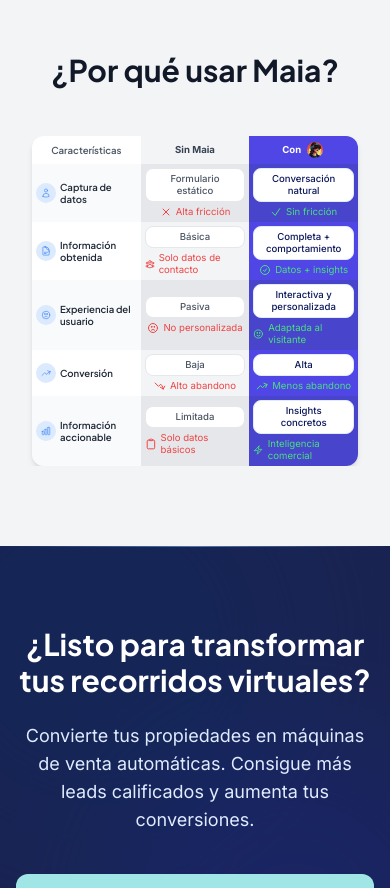
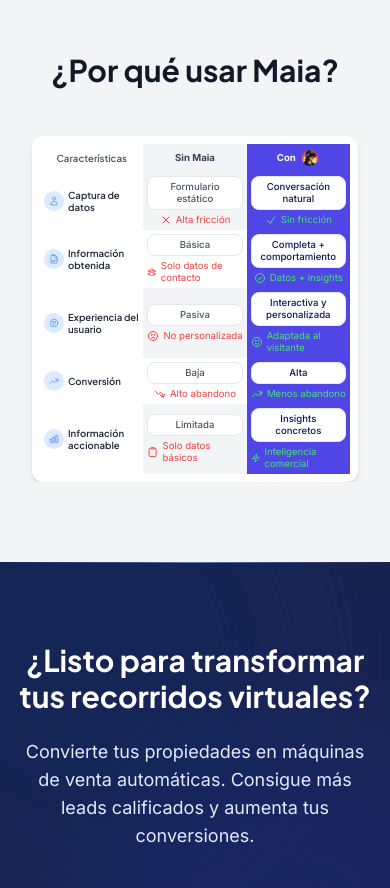
Before and after one commit to yosoyelfede/landing_maia, a Next.js app: page /como-funciona in a window 390 px wide. Shown: the part 4200-5088 px from the top of the page. Built offline with nearby package versions, Linux system fonts and the light colour scheme.

Commit message:
Fix table shading for better appearance on mobile

```diff
--- a/app/como-funciona/page.jsx
+++ b/app/como-funciona/page.jsx
@@ -477,7 +477,7 @@
               {/* Mobile-optimized Comparison Table with more padding */}
               <div className="overflow-x-auto -mx-0 px-4 sm:mx-0">
                 <div className="inline-block min-w-[94%] sm:min-w-[96%] sm:px-0 align-middle mx-auto">
-                  <div className="min-w-full overflow-hidden rounded-xl shadow-md">
+                  <div className="min-w-full overflow-hidden rounded-xl shadow-md p-2 sm:p-3 bg-white">
                     {/* Headers */}
                     <div className="grid grid-cols-3 overflow-hidden">
                       <div className="bg-white p-1 sm:p-2 md:p-3 flex items-center justify-center">
@@ -493,8 +493,8 @@
                         </div>
                       </div>
 
-                      {/* Row 1 - Darker */}
-                      <div className="bg-gray-50 p-1 sm:p-2 md:p-3 flex items-center">
+                      {/* Row 1 */}
+                      <div className="bg-white p-1 sm:p-2 md:p-3 flex items-center">
                         <div className="flex items-center">
                           <div className="w-5 h-5 sm:w-6 sm:h-6 md:w-10 md:h-10 rounded-full bg-blue-100 flex-shrink-0 flex items-center justify-center mr-1 sm:mr-2 md:mr-3">
                             <svg xmlns="http://www.w3.org/2000/svg" fill="none" viewBox="0 0 24 24" strokeWidth={1.5} stroke="currentColor" className="w-2.5 h-2.5 sm:w-3 sm:h-3 md:w-5 md:h-5 text-blue-500">
@@ -504,7 +504,7 @@
                           <h3 className="font-semibold text-gray-800 text-xxxs sm:text-xs md:text-base">Captura de datos</h3>
                         </div>
                       </div>
-                      <div className="bg-gray-200 p-1 sm:p-2 md:p-3">
+                      <div className="bg-gray-100 p-1 sm:p-2 md:p-3">
                         <div className="flex flex-col items-center justify-center h-full">
                           <div className="bg-white px-2 py-1 sm:px-3 sm:py-2 rounded-lg text-gray-600 text-xxxs sm:text-xs border border-gray-200 w-full text-center font-medium mb-1 sm:mb-2">
                             Formulario estático
@@ -517,7 +517,7 @@
                           </div>
                         </div>
                       </div>
-                      <div className="bg-[#4845CC] p-1 sm:p-2 md:p-3">
+                      <div className="bg-[#4F46E5] p-1 sm:p-2 md:p-3">
                         <div className="flex flex-col items-center justify-center h-full">
                           <div className="bg-white px-2 py-1 sm:px-3 sm:py-2 rounded-lg text-primary-700 text-xxxs sm:text-xs border border-primary-100 w-full text-center font-medium mb-1 sm:mb-2">
                             Conversación natural
@@ -531,7 +531,7 @@
                         </div>
                       </div>
 
-                      {/* Row 2 - Lighter */}
+                      {/* Row 2 */}
                       <div className="bg-white p-1 sm:p-2 md:p-3 flex items-center">
                         <div className="flex items-center">
                           <div className="w-5 h-5 sm:w-6 sm:h-6 md:w-10 md:h-10 rounded-full bg-blue-100 flex-shrink-0 flex items-center justify-center mr-1 sm:mr-2 md:mr-3">
@@ -542,7 +542,7 @@
                           <h3 className="font-semibold text-gray-800 text-xxxs sm:text-xs md:text-base">Información obtenida</h3>
                         </div>
                       </div>
-                      <div className="bg-gray-100 p-1 sm:p-2 md:p-3">
+                      <div className="bg-white p-1 sm:p-2 md:p-3">
                         <div className="flex flex-col items-center justify-center h-full">
                           <div className="bg-white px-2 py-1 sm:px-3 sm:py-2 rounded-lg text-gray-600 text-xxxs sm:text-xs border border-gray-200 w-full text-center font-medium mb-1 sm:mb-2">
                             Básica
@@ -569,8 +569,8 @@
                         </div>
                       </div>
 
-                      {/* Row 3 - Darker */}
-                      <div className="bg-gray-50 p-1 sm:p-2 md:p-3 flex items-center">
+                      {/* Row 3 */}
+                      <div className="bg-white p-1 sm:p-2 md:p-3 flex items-center">
                         <div className="flex items-center">
                           <div className="w-5 h-5 sm:w-6 sm:h-6 md:w-10 md:h-10 rounded-full bg-blue-100 flex-shrink-0 flex items-center justify-center mr-1 sm:mr-2 md:mr-3">
                             <svg xmlns="http://www.w3.org/2000/svg" fill="none" viewBox="0 0 24 24" strokeWidth={1.5} stroke="currentColor" className="w-2.5 h-2.5 sm:w-3 sm:h-3 md:w-5 md:h-5 text-blue-500">
@@ -580,7 +580,7 @@
                           <h3 className="font-semibold text-gray-800 text-xxxs sm:text-xs md:text-base">Experiencia del usuario</h3>
                         </div>
                       </div>
-                      <div className="bg-gray-200 p-1 sm:p-2 md:p-3">
+                      <div className="bg-gray-100 p-1 sm:p-2 md:p-3">
                         <div className="flex flex-col items-center justify-center h-full">
                           <div className="bg-white px-2 py-1 sm:px-3 sm:py-2 rounded-lg text-gray-600 text-xxxs sm:text-xs border border-gray-200 w-full text-center font-medium mb-1 sm:mb-2">
                             Pasiva
@@ -593,13 +593,13 @@
                           </div>
                         </div>
                       </div>
-                      <div className="bg-[#4845CC] p-1 sm:p-2 md:p-3">
+                      <div className="bg-[#4F46E5] p-1 sm:p-2 md:p-3">
                         <div className="flex flex-col items-center justify-center h-full">
                           <div className="bg-white px-2 py-1 sm:px-3 sm:py-2 rounded-lg text-primary-700 text-xxxs sm:text-xs border border-primary-100 w-full text-center font-medium mb-1 sm:mb-2">
                             Interactiva y personalizada
                           </div>
                           <div className="flex items-center">
-                            <svg xmlns="http://www.w3.org/2000/svg" fill="none" viewBox="0 0 24 24" strokeWidth={2} stroke="currentColor" className="w-3 h-3 sm:w-4 sm:h-4 mr-1 text-green-400">
+                            <svg xmlns="http://www.w3.org/2000/svg" fill="none" viewBox="0 0 24 24" strokeWidth={2} stroke="currentColor" className="w-3 h-3 sm:w-4 sm:h-4 mr-1 text-green-400 flex-shrink-0 self-center">
                               <path strokeLinecap="round" strokeLinejoin="round" d="M15.182 15.182a4.5 4.5 0 01-6.364 0M21 12a9 9 0 11-18 0 9 9 0 0118 0zM9.75 9.75c0 .414-.168.75-.375.75S9 10.164 9 9.75 9.168 9 9.375 9s.375.336.375.75zm-.375 0h.008v.015h-.008V9.75zm5.625 0c0 .414-.168.75-.375.75s-.375-.336-.375-.75.168-.75.375-.75.375.336.375.75zm-.375 0h.008v.015h-.008V9.75z" />
                             </svg>
                             <span className="text-xxxs sm:text-xs text-green-400">Adaptada al visitante</span>
@@ -607,7 +607,7 @@
                         </div>
                       </div>
 
-                      {/* Row 4 - Lighter */}
+                      {/* Row 4 */}
                       <div className="bg-white p-1 sm:p-2 md:p-3 flex items-center">
                         <div className="flex items-center">
                           <div className="w-5 h-5 sm:w-6 sm:h-6 md:w-10 md:h-10 rounded-full bg-blue-100 flex-shrink-0 flex items-center justify-center mr-1 sm:mr-2 md:mr-3">
@@ -618,7 +618,7 @@
                           <h3 className="font-semibold text-gray-800 text-xxxs sm:text-xs md:text-base">Conversión</h3>
                         </div>
                       </div>
-                      <div className="bg-gray-100 p-1 sm:p-2 md:p-3">
+                      <div className="bg-white p-1 sm:p-2 md:p-3">
                         <div className="flex flex-col items-center justify-center h-full">
                           <div className="bg-white px-2 py-1 sm:px-3 sm:py-2 rounded-lg text-gray-600 text-xxxs sm:text-xs border border-gray-200 w-full text-center font-medium mb-1 sm:mb-2">
                             Baja
@@ -645,8 +645,8 @@
                         </div>
                       </div>
 
-                      {/* Row 5 - Darker */}
-                      <div className="bg-gray-50 p-1 sm:p-2 md:p-3 flex items-center">
+                      {/* Row 5 */}
+                      <div className="bg-white p-1 sm:p-2 md:p-3 flex items-center">
                         <div className="flex items-center">
                           <div className="w-5 h-5 sm:w-6 sm:h-6 md:w-10 md:h-10 rounded-full bg-blue-100 flex-shrink-0 flex items-center justify-center mr-1 sm:mr-2 md:mr-3">
                             <svg xmlns="http://www.w3.org/2000/svg" fill="none" viewBox="0 0 24 24" strokeWidth={1.5} stroke="currentColor" className="w-2.5 h-2.5 sm:w-3 sm:h-3 md:w-5 md:h-5 text-blue-500">
@@ -656,7 +656,7 @@
                           <h3 className="font-semibold text-gray-800 text-xxxs sm:text-xs md:text-base">Información accionable</h3>
                         </div>
                       </div>
-                      <div className="bg-gray-200 p-1 sm:p-2 md:p-3">
+                      <div className="bg-gray-100 p-1 sm:p-2 md:p-3">
                         <div className="flex flex-col items-center justify-center h-full">
                           <div className="bg-white px-2 py-1 sm:px-3 sm:py-2 rounded-lg text-gray-600 text-xxxs sm:text-xs border border-gray-200 w-full text-center font-medium mb-1 sm:mb-2">
                             Limitada
@@ -669,7 +669,7 @@
                           </div>
                         </div>
                       </div>
-                      <div className="bg-[#4845CC] p-1 sm:p-2 md:p-3">
+                      <div className="bg-[#4F46E5] p-1 sm:p-2 md:p-3">
                         <div className="flex flex-col items-center justify-center h-full">
                           <div className="bg-white px-2 py-1 sm:px-3 sm:py-2 rounded-lg text-primary-700 text-xxxs sm:text-xs border border-primary-100 w-full text-center font-medium mb-1 sm:mb-2">
                             Insights concretos
```
